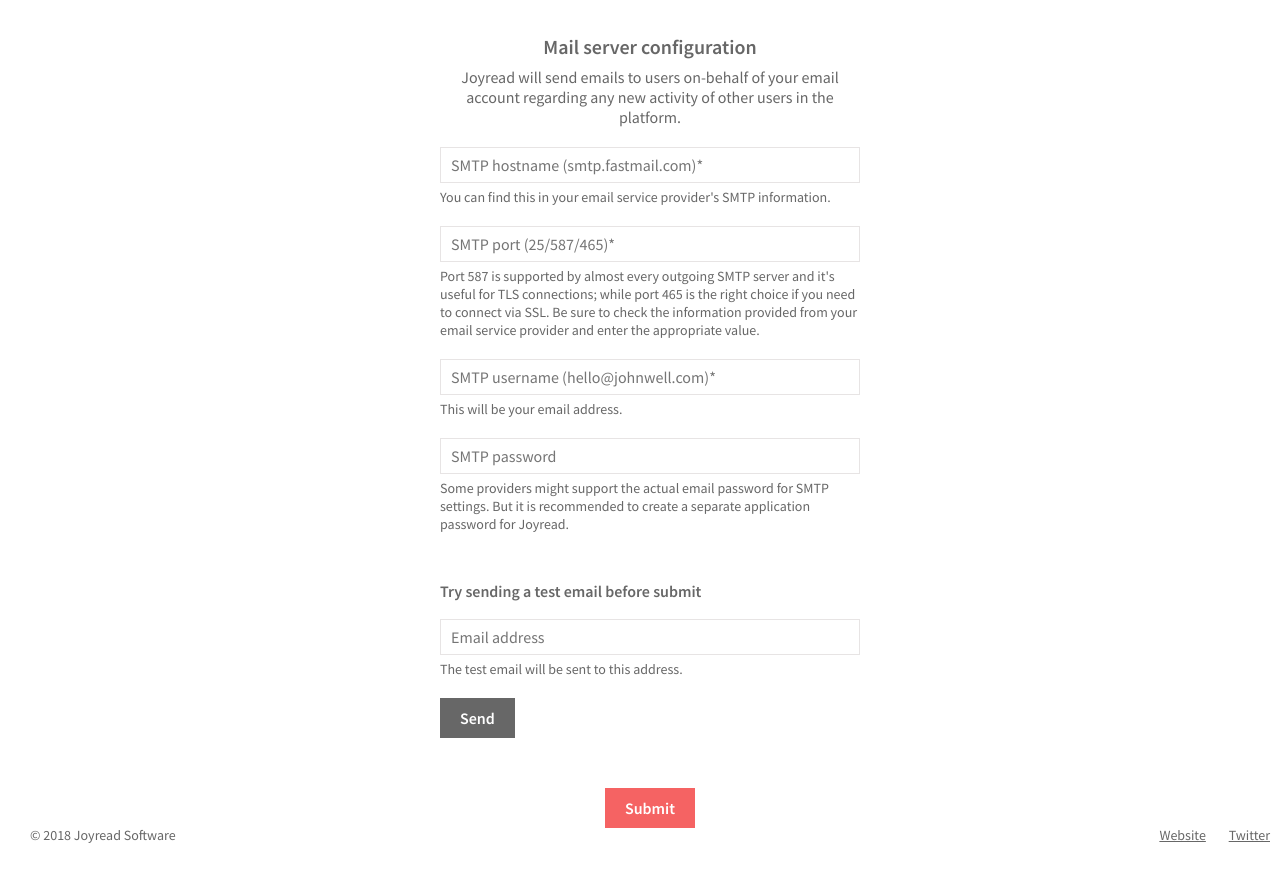
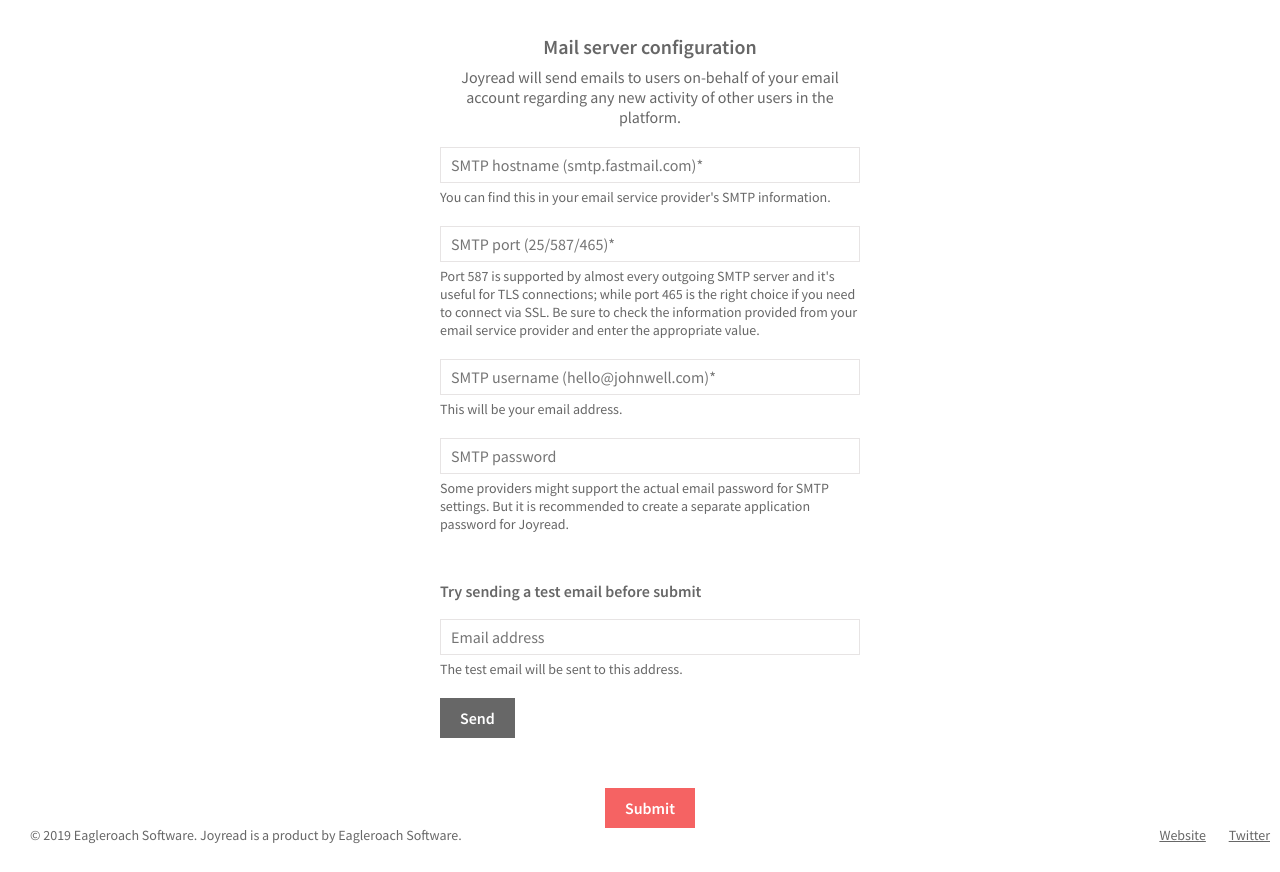
Before and after one commit to sudogroot/server, a website: page assets/templates/smtp.html in a window 1280 px wide. Shown: the part 53-925 px from the top of the page. Drawn offline with nearby package versions, Linux system fonts and the light colour scheme; files that its build step writes are made by us from their sources.

Commit message:
Copyright update

```diff
--- a/assets/templates/smtp.html
+++ b/assets/templates/smtp.html
@@ -42,7 +42,7 @@
         </form>
     </main>
     <footer class="footer">
-        <div class="footer__left">&copy; 2018 Joyread Software</div>
+        <div class="footer__left">&copy; 2019 Eagleroach Software. Joyread is a product by Eagleroach Software.</div>
         <div class="footer__right">
             <a href="https://joyread.app">Website</a>
             <a href="https://twitter.com/joyreadapp">Twitter</a>
```
Also changed, not shown: assets/templates/index.html (+1 -1 lines), assets/templates/pdf-wrapper.html (+1 -1 lines), assets/templates/signup.html (+1 -1 lines), assets/templates/storage.html (+1 -1 lines).
